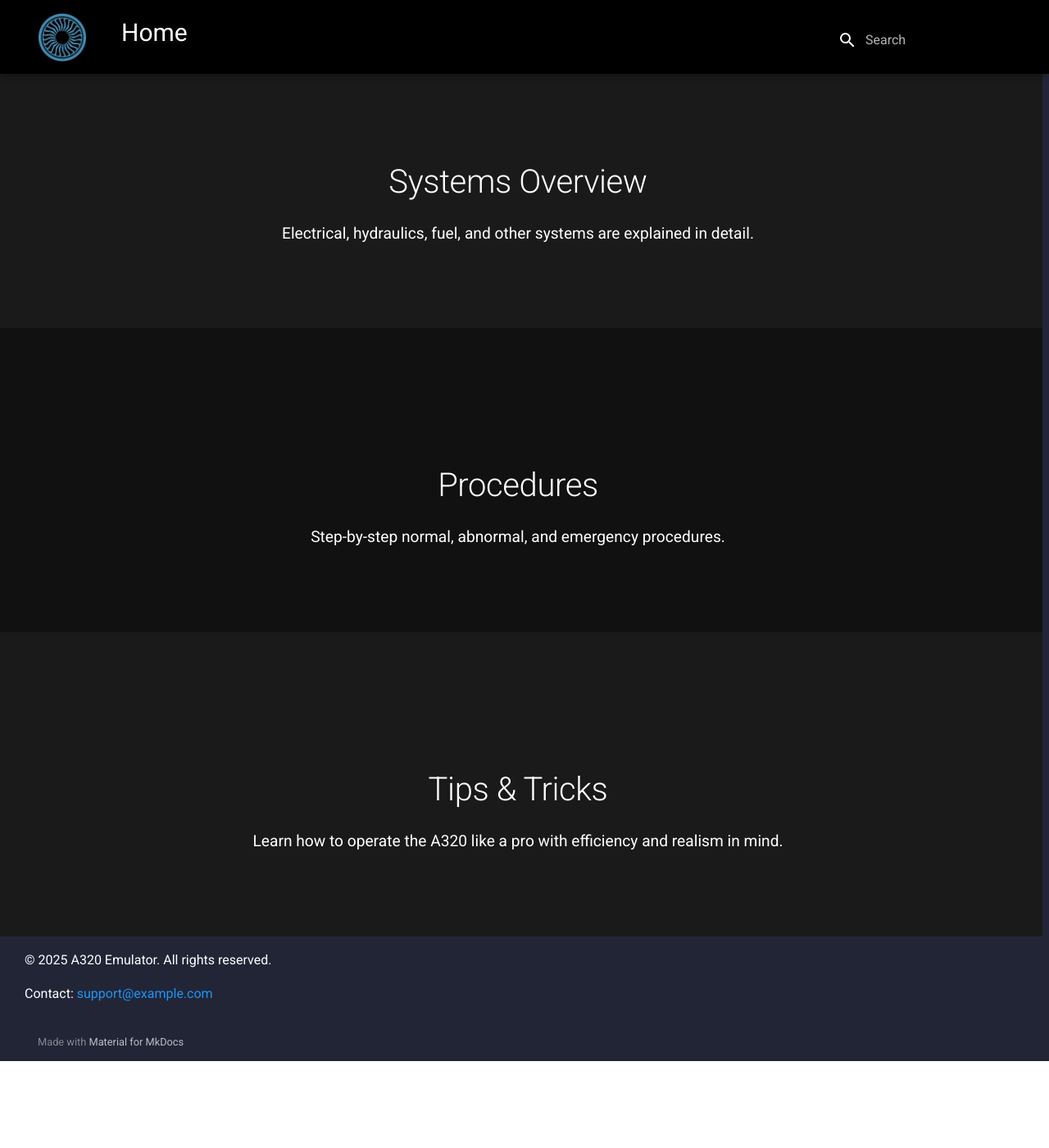
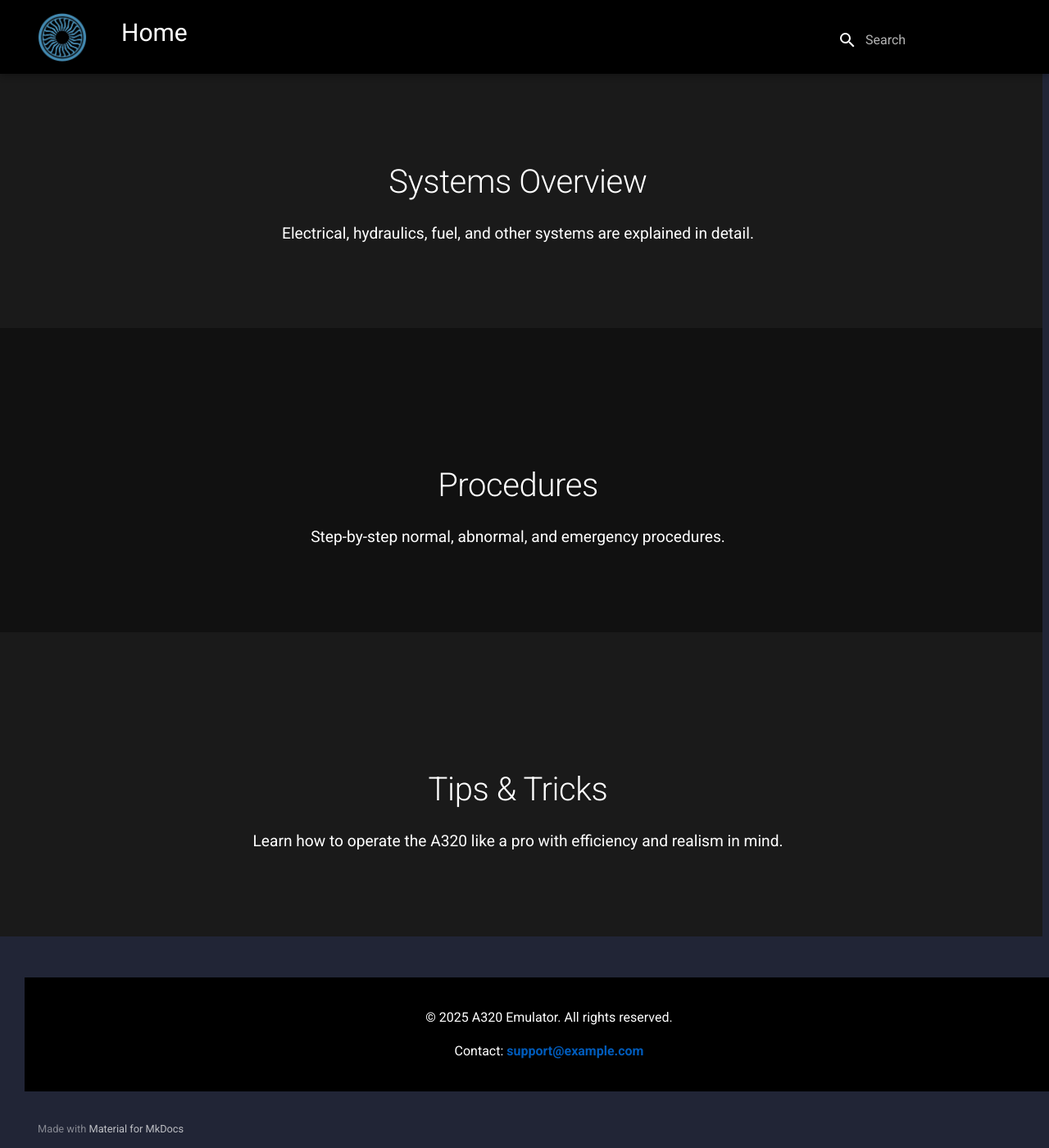
Before and after one commit to danhuaflx-56/A320-emulator, an MkDocs documentation site: the page built from docs/index.md, in a window 1280 px wide and 1400 px high, scrolled down 930 px. Shown: the whole window at 82% size. Built offline with MkDocs 1.6.1 and Material for MkDocs 9.7.7, drawn with Linux system fonts in a browser that asks for light colours; before the commit the page ends 2224 px from its top, so only the background shows below that.

Commit message:
Update custom.css

```diff
--- a/docs/assets/custom.css
+++ b/docs/assets/custom.css
@@ -102,3 +102,27 @@ body, .md-main {
   opacity: 1;
   transform: translateY(0);     /* move to natural position */
 }
+
+.footer-banner {
+  width: 100vw;
+  background-color: #000000; /* dark color like header */
+  color: #ffffff;
+  text-align: center;
+  padding: 20px 10px;       /* vertical + horizontal padding */
+  margin-top: 50px;         /* space from previous section */
+}
+
+.footer-banner a {
+  color: #005bbb;           /* links in blue */
+  text-decoration: none;
+  font-weight: bold;
+}
+
+.footer-banner a:hover {
+  text-decoration: underline;
+}
+
+.footer-content {
+  max-width: 1000px;        /* keeps content centered and not too wide */
+  margin: 0 auto;
+}
```
